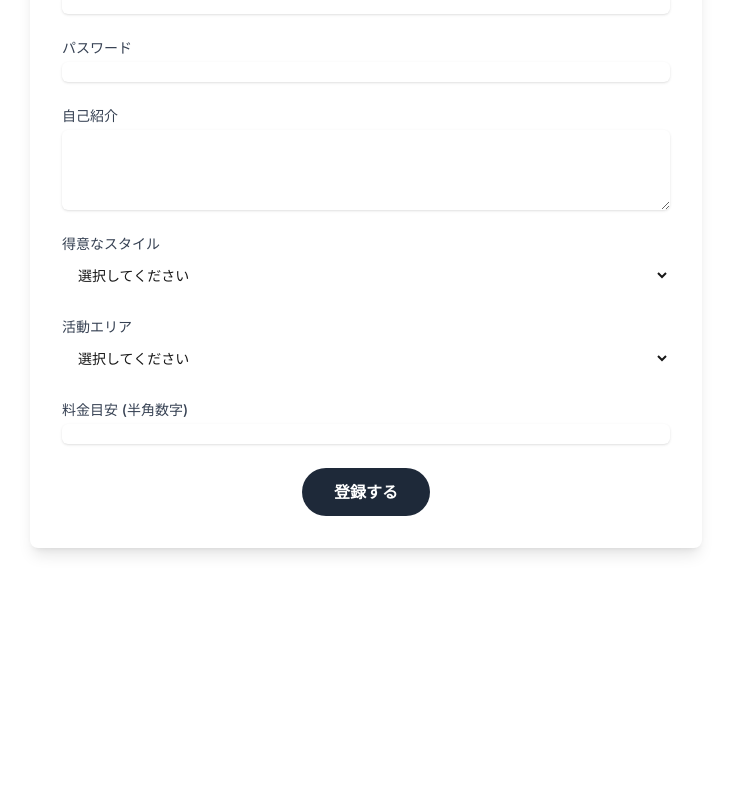
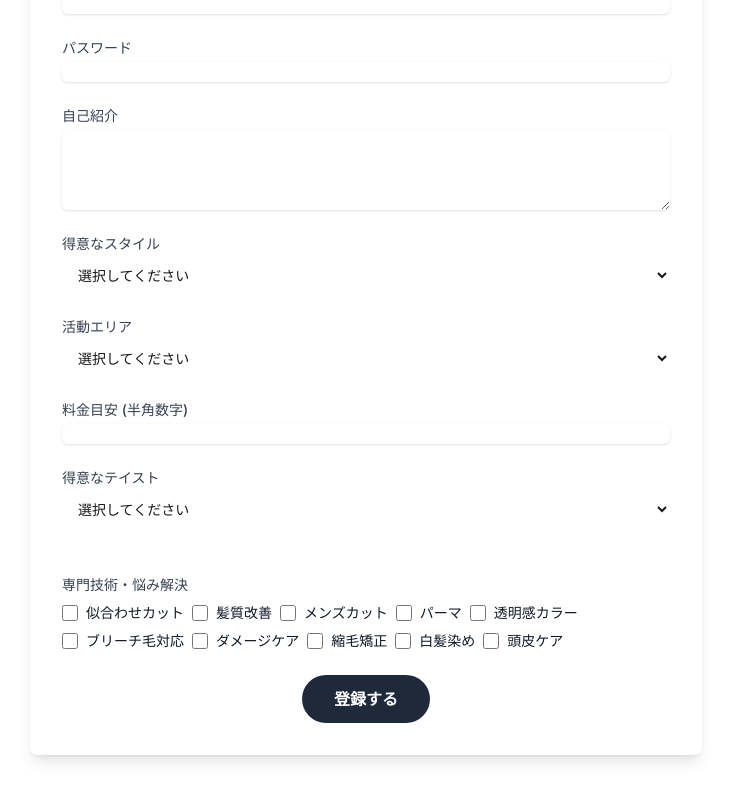
Before and after one commit to KenzoS/matching-app, a Next.js app: page /stylist/register in a window 1280 px wide. Shown: the part 382-1182 px from the top of the page, without its empty margins (274-1005 px from the left). Before the commit the page ends 978 px from the top, so only its background shows below. Built offline with nearby package versions, Linux system fonts and the light colour scheme.

Commit message:
feat: Add specialties to stylist data and search filters

```diff
--- a/src/app/search/page.tsx
+++ b/src/app/search/page.tsx
@@ -1,26 +1,45 @@
-"use client"; // この行を追加
-
 "use client";
 
 import React, { useState } from 'react';
 import { stylists } from '@/lib/data';
 import Image from 'next/image';
-import Link from 'next/link'; // Linkコンポーネントをインポート
+import Link from 'next/link';
 
 const SearchPage = () => {
   const [area, setArea] = useState('指定なし');
   const [style, setStyle] = useState('指定なし');
   const [price, setPrice] = useState('指定なし');
+  const [taste, setTaste] = useState('指定なし');
+  const [selectedSpecialties, setSelectedSpecialties] = useState<string[]>([]); // 新しく追加
+
+  const allSpecialties = [
+    '似合わせカット', '髪質改善', 'メンズカット', 'パーマ', '透明感カラー',
+    'ブリーチ毛対応', 'ダメージケア', '縮毛矯正', '白髪染め', '頭皮ケア'
+  ];
+
+  const handleSpecialtyChange = (specialty: string) => {
+    setSelectedSpecialties(prev =>
+      prev.includes(specialty)
+        ? prev.filter(s => s !== specialty)
+        : [...prev, specialty]
+    );
+  };
 
   const filteredStylists = stylists.filter(stylist => {
     const priceRange = price.split('〜').map(p => parseInt(p.replace(/[¥,]/g, '')) || 0);
     const minPrice = priceRange[0] || 0;
     const maxPrice = priceRange[1] || Infinity;
 
+    // 専門技術のフィルタリングロジック
+    const matchesSpecialties = selectedSpecialties.length === 0 ||
+                               selectedSpecialties.every(s => stylist.specialties.includes(s));
+
     return (
       (area === '指定なし' || stylist.area === area) &&
       (style === '指定なし' || stylist.style === style) &&
-      (price === '指定なし' || (stylist.price >= minPrice && stylist.price <= maxPrice))
+      (price === '指定なし' || (stylist.price >= minPrice && stylist.price <= maxPrice)) &&
+      (taste === '指定なし' || stylist.taste === taste) &&
+      matchesSpecialties // 専門技術の条件を追加
     );
   });
 
@@ -32,7 +51,7 @@ const SearchPage = () => {
 
       {/* Search Filters */}
       <div className="bg-white rounded-lg shadow-lg p-8 mb-12">
-        <div className="grid grid-cols-1 md:grid-cols-3 gap-6 mb-8">
+        <div className="grid grid-cols-1 md:grid-cols-4 gap-6 mb-8">
           <div>
             <label htmlFor="area" className="block text-sm font-medium text-gray-700">エリア</label>
             <select
@@ -81,8 +100,48 @@ const SearchPage = () => {
               <option>¥12001〜</option>
             </select>
           </div>
+          <div>
+            <label htmlFor="taste" className="block text-sm font-medium text-gray-700">テイスト</label>
+            <select
+              id="taste"
+              name="taste"
+              value={taste}
+              onChange={(e) => setTaste(e.target.value)}
+              className="mt-1 block w-full pl-3 pr-10 py-2 text-base border-gray-300 focus:outline-none focus:ring-pink-500 focus:border-pink-500 sm:text-sm rounded-md"
+            >
+              <option>指定なし</option>
+              <option>ナチュラル</option>
+              <option>フェミニン</option>
+              <option>クール</option>
+              <option>カジュアル</option>
+              <option>モード</option>
+            </select>
+          </div>
         </div>
-        <div className="text-center">
+
+        {/* 専門技術のフィルターを追加 */}
+        <div className="mt-6">
+          <label className="block text-sm font-medium text-gray-700 mb-2">専門技術・悩み解決</label>
+          <div className="flex flex-wrap gap-2">
+            {allSpecialties.map(specialty => (
+              <div key={specialty} className="flex items-center">
+                <input
+                  id={`specialty-${specialty}`}
+                  type="checkbox"
+                  value={specialty}
+                  checked={selectedSpecialties.includes(specialty)}
+                  onChange={() => handleSpecialtyChange(specialty)}
+                  className="h-4 w-4 text-pink-600 focus:ring-pink-500 border-gray-300 rounded"
+                />
+                <label htmlFor={`specialty-${specialty}`} className="ml-2 text-sm text-gray-900">
+                  {specialty}
+                </label>
+              </div>
+            ))}
+          </div>
+        </div>
+
+        <div className="text-center mt-8">
           <button className="bg-pink-500 text-white font-bold rounded-full px-8 py-3 hover:bg-pink-600 transition-colors">
             この条件で検索
           </button>
--- a/src/app/stylist/register/page.tsx
+++ b/src/app/stylist/register/page.tsx
@@ -1,32 +1,44 @@
-"use client"; // この行を追加
+"use client";
 
 import React, { useState } from 'react';
-import { useRouter } from 'next/navigation'; // リダイレクトのためにインポート
-import { addStylist } from '@/lib/data'; // addStylist関数をインポート
+import { useRouter } from 'next/navigation';
+import { addStylist } from '@/lib/data';
 
 const RegisterPage = () => {
   const router = useRouter();
 
-  // フォームの各フィールドの状態を管理
   const [name, setName] = useState('');
   const [salon, setSalon] = useState('');
   const [email, setEmail] = useState('');
   const [password, setPassword] = useState('');
   const [bio, setBio] = useState('');
-  const [style, setStyle] = useState('指定なし'); // 得意なスタイル
-  const [area, setArea] = useState('指定なし'); // エリア
-  const [price, setPrice] = useState(''); // 料金目安
+  const [style, setStyle] = useState('指定なし');
+  const [area, setArea] = useState('指定なし');
+  const [price, setPrice] = useState('');
+  const [taste, setTaste] = useState('指定なし');
+  const [selectedSpecialties, setSelectedSpecialties] = useState<string[]>([]); // 新しく追加
+
+  const allSpecialties = [ // 専門技術の選択肢
+    '似合わせカット', '髪質改善', 'メンズカット', 'パーマ', '透明感カラー',
+    'ブリーチ毛対応', 'ダメージケア', '縮毛矯正', '白髪染め', '頭皮ケア'
+  ];
+
+  const handleSpecialtyChange = (specialty: string) => {
+    setSelectedSpecialties(prev =>
+      prev.includes(specialty)
+        ? prev.filter(s => s !== specialty)
+        : [...prev, specialty]
+    );
+  };
 
   const handleSubmit = (e: React.FormEvent) => {
-    e.preventDefault(); // ページの再読み込みを防ぐ
+    e.preventDefault();
 
-    // 必須フィールドの簡単なバリデーション
-    if (!name || !salon || !email || !password || !bio || style === '指定なし' || area === '指定なし' || !price) {
+    if (!name || !salon || !email || !password || !bio || style === '指定なし' || area === '指定なし' || !price || taste === '指定なし' || selectedSpecialties.length === 0) {
       alert('全ての必須項目を入力してください。');
       return;
     }
 
-    // 新しい美容師オブジェクトを作成
     const newStylist = {
       name,
       salon,
@@ -35,14 +47,15 @@ const RegisterPage = () => {
       bio,
       style,
       area,
-      price: parseInt(price, 10), // 数値に変換
+      price: parseInt(price, 10),
+      taste,
+      specialties: selectedSpecialties, // 専門技術を追加
     };
 
-    // addStylist関数を呼び出してモックデータに追加
     addStylist(newStylist);
 
     alert('美容師の登録が完了しました！');
-    router.push('/search'); // 登録後、検索ページにリダイレクト
+    router.push('/search');
   };
 
   return (
@@ -167,7 +180,7 @@ const RegisterPage = () => {
             <div>
               <label htmlFor="price" className="block text-sm font-medium text-gray-700">料金目安 (半角数字)</label>
               <input
-                type="number" // 数値入力に限定
+                type="number"
                 id="price"
                 name="price"
                 value={price}
@@ -177,25 +190,47 @@ const RegisterPage = () => {
               />
             </div>
 
-            {/* プロフィール写真のアップロードは一旦削除 */}
-            {/* <div>
-              <label className="block text-sm font-medium text-gray-700">プロフィール写真</label>
-              <div className="mt-1 flex justify-center px-6 pt-5 pb-6 border-2 border-gray-300 border-dashed rounded-md">
-                <div className="space-y-1 text-center">
-                  <svg className="mx-auto h-12 w-12 text-gray-400" stroke="currentColor" fill="none" viewBox="0 0 48 48" aria-hidden="true">
-                    <path d="M28 8H12a4 4 0 00-4 4v20m32-12v8m0 0v8a4 4 0 01-4 4H12a4 4 0 01-4-4v-4m32-4l-3.172-3.172a4 4 0 00-5.656 0L28 28M8 32l9.172-9.172a4 4 0 015.656 0L28 28m0 0l4 4m4-24h8m-4-4v8" strokeWidth="2" strokeLinecap="round" strokeLinejoin="round" />
-                  </svg>
-                  <div className="flex text-sm text-gray-600">
-                    <label htmlFor="file-upload" className="relative cursor-pointer bg-white rounded-md font-medium text-pink-600 hover:text-pink-500 focus-within:outline-none focus-within:ring-2 focus-within:ring-offset-2 focus-within:ring-pink-500">
-                      <span>アップロード</span>
-                      <input id="file-upload" name="file-upload" type="file" className="sr-only" />
+            {/* 得意なテイスト */}
+            <div>
+              <label htmlFor="taste" className="block text-sm font-medium text-gray-700">得意なテイスト</label>
+              <select
+                id="taste"
+                name="taste"
+                value={taste}
+                onChange={(e) => setTaste(e.target.value)}
+                className="mt-1 block w-full pl-3 pr-10 py-2 text-base border-gray-300 focus:outline-none focus:ring-pink-500 focus:border-pink-500 sm:text-sm rounded-md"
+                required
+              >
+                <option value="指定なし">選択してください</option>
+                <option value="ナチュラル">ナチュラル</option>
+                <option value="フェミニン">フェミニン</option>
+                <option value="クール">クール</option>
+                <option value="カジュアル">カジュアル</option>
+                <option value="モード">モード</option>
+              </select>
+            </div>
+
+            {/* 専門技術・悩み解決のチェックボックスを追加 */}
+            <div className="mt-6">
+              <label className="block text-sm font-medium text-gray-700 mb-2">専門技術・悩み解決</label>
+              <div className="flex flex-wrap gap-2">
+                {allSpecialties.map(specialty => (
+                  <div key={specialty} className="flex items-center">
+                    <input
+                      id={`reg-specialty-${specialty}`}
+                      type="checkbox"
+                      value={specialty}
+                      checked={selectedSpecialties.includes(specialty)}
+                      onChange={() => handleSpecialtyChange(specialty)}
+                      className="h-4 w-4 text-pink-600 focus:ring-pink-500 border-gray-300 rounded"
+                    />
+                    <label htmlFor={`reg-specialty-${specialty}`} className="ml-2 text-sm text-gray-900">
+                      {specialty}
                     </label>
-                    <p className="pl-1">またはドラッグ＆ドロップ</p>
                   </div>
-                  <p className="text-xs text-gray-500">PNG, JPG, GIF up to 10MB</p>
-                </div>
+                ))}
               </div>
-            </div> */}
+            </div>
 
             <div className="text-center">
               <button type="submit" className="bg-gray-800 text-white font-bold rounded-full px-8 py-3 hover:bg-gray-900 transition-colors">
--- a/src/lib/data.ts
+++ b/src/lib/data.ts
@@ -9,6 +9,8 @@ export interface Stylist {
   bio: string;
   email?: string;
   password?: string;
+  taste: string;
+  specialties: string[]; // 新しく追加
 }
 
 export let stylists: Stylist[] = [
@@ -19,8 +21,10 @@ export let stylists: Stylist[] = [
     area: '東京',
     style: 'ショート',
     price: 9500,
-    imageUrl: '/images/stylist1.jpg', // パスを修正
+    imageUrl: '/images/stylist1.jpg',
     bio: 'ショートカットとボブが得意です。お客様一人ひとりの骨格に合わせたカットを提案します。',
+    taste: 'ナチュラル',
+    specialties: ['似合わせカット', '髪質改善'], // 専門技術を追加
   },
   {
     id: 2,
@@ -29,8 +33,10 @@ export let stylists: Stylist[] = [
     area: '大阪',
     style: 'メンズ',
     price: 8000,
-    imageUrl: '/images/stylist2.jpg', // パスを修正
+    imageUrl: '/images/stylist2.jpg',
     bio: 'メンズカットのスペシャリスト。ビジネスからカジュアルまで、再現性の高いスタイルを。',
+    taste: 'カジュアル',
+    specialties: ['メンズカット', 'パーマ'], // 専門技術を追加
   },
   {
     id: 3,
@@ -39,8 +45,10 @@ export let stylists: Stylist[] = [
     area: '福岡',
     style: 'ロング',
     price: 12000,
-    imageUrl: '/images/stylist3.jpg', // パスを修正
+    imageUrl: '/images/stylist3.jpg',
     bio: 'ロングヘアの透明感カラーが得意です。髪質改善トリートメントも人気です。',
+    taste: 'フェミニン',
+    specialties: ['髪質改善', '透明感カラー', 'ブリーチ毛対応'], // 専門技術を追加
   },
   {
     id: 4,
@@ -49,8 +57,10 @@ export let stylists: Stylist[] = [
     area: '札幌',
     style: 'ミディアム',
     price: 8500,
-    imageUrl: '/images/stylist4.jpg', // パスを修正
+    imageUrl: '/images/stylist4.jpg',
     bio: 'ナチュラルなミディアムスタイルで、女性らしさを引き出します。',
+    taste: 'ナチュラル',
+    specialties: ['似合わせカット', 'ダメージケア'], // 専門技術を追加
   },
   {
     id: 5,
@@ -59,8 +69,10 @@ export let stylists: Stylist[] = [
     area: '名古屋',
     style: 'ロング',
     price: 11000,
-    imageUrl: '/images/stylist5.jpg', // パスを修正
+    imageUrl: '/images/stylist5.jpg',
     bio: 'フェミニンなロングスタイルと、ダメージレスな施術を心がけています。',
+    taste: 'フェミニン',
+    specialties: ['髪質改善', '縮毛矯正'], // 専門技術を追加
   },
 ];
 
@@ -69,7 +81,7 @@ export const addStylist = (newStylist: Omit<Stylist, 'id' | 'imageUrl'>) => {
   const stylistWithId: Stylist = {
     ...newStylist,
     id: newId,
-    imageUrl: '/images/default-stylist.jpg', // 仮の画像パスを修正
+    imageUrl: '/images/default-stylist.jpg',
   };
   stylists.push(stylistWithId);
   console.log('New stylist added (non-persistent):', stylistWithId);
```
Also changed, not shown: src/app/stylist/[id]/page.tsx (+12 -0 lines).
